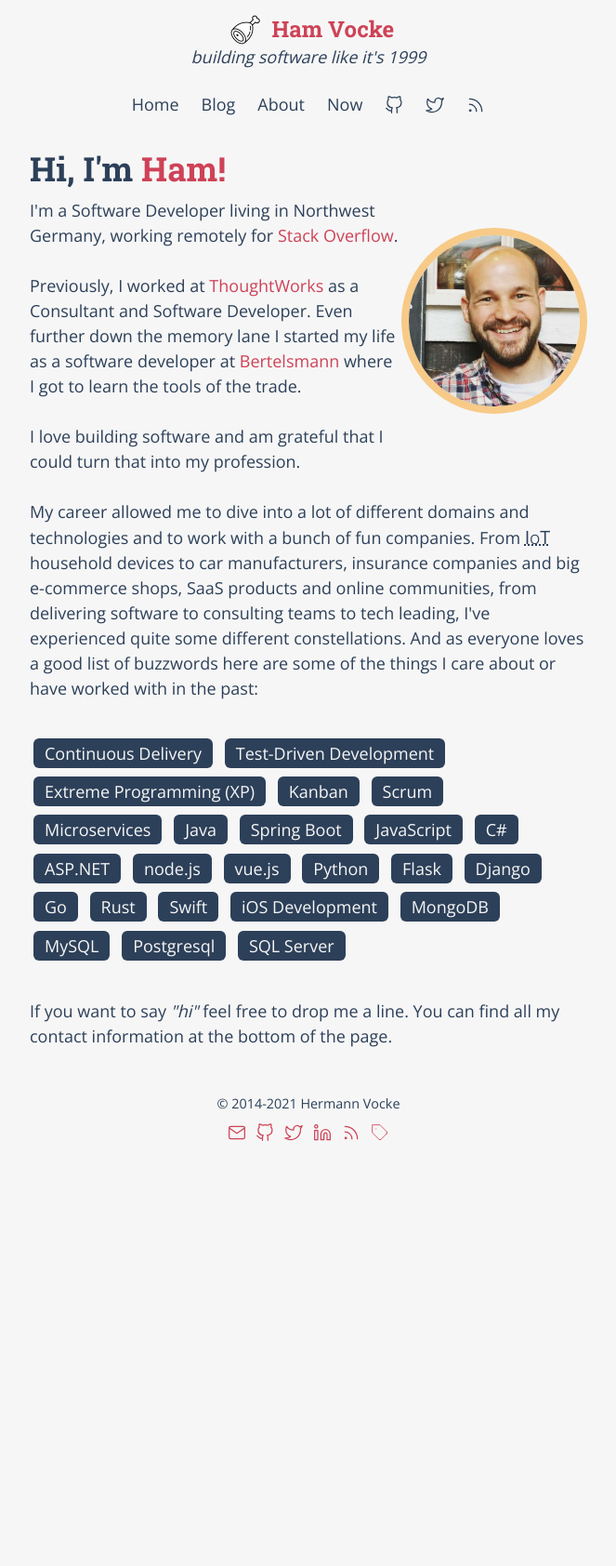
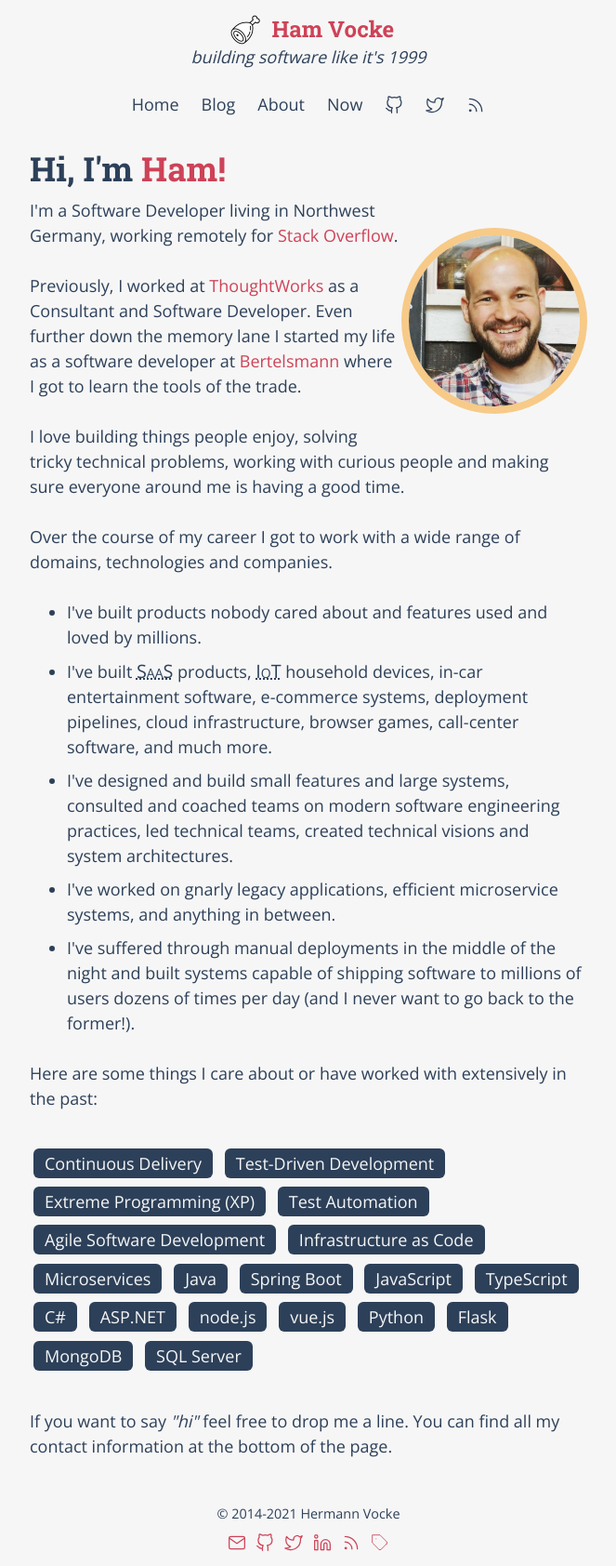
Before and after one commit to hamvocke/hamvocke.github.io, a Jekyll site: the page built from about/index.html, in a window 1280 px wide. Shown: the whole page at 93% size, without its empty margins (308-971 px from the left). Built offline with Jekyll 4.4.1, drawn with Linux system fonts in a browser that asks for light colours; before the commit the page ends 1243 px from its top, so only the background shows below that.

Commit message:
update "about" page

```diff
--- a/about/index.html
+++ b/about/index.html
@@ -12,34 +12,40 @@ title:  About Hermann Vocke
 
     <p>Previously, I worked at <a href="http://www.thoughtworks.com">ThoughtWorks</a> as a Consultant and Software Developer. Even further down the memory lane I started my life as a software developer at <a href="https://www.bertelsmann.de">Bertelsmann</a> where I got to learn the tools of the trade.</p>
 
-	<p>I love building software and am grateful that I could turn that into my profession.</p>
+	<p>I love building things people enjoy, solving tricky technical problems, working with curious people and making sure everyone around me is having a good time.</p>
 
-    <p>My career allowed me to dive into a lot of different domains and technologies and to work with a bunch of fun companies. From <abbr title="Internet of Things">IoT</abbr> household devices to car manufacturers, insurance companies and big e-commerce shops, SaaS products and online communities, from delivering software to consulting teams to tech leading, I've experienced quite some different constellations. And as everyone loves a good list of buzzwords here are some of the things I care about or have worked with in the past:</p>
+    <p>Over the course of my career I got to work with a wide range of domains, technologies and companies.</p>
+
+	<ul>
+		<li>I've built products nobody cared about and features used and loved by millions.</li></li>
+		<li>I've built <abbr title="Software as a Service">SaaS</abbr> products, <abbr title="Internet of Things">IoT</abbr> household devices, in-car entertainment software, e-commerce systems, deployment pipelines, cloud infrastructure, browser games, call-center software, and much more.</li></li>
+		<li>I've designed and build small features and large systems, consulted and coached teams on modern software engineering practices, led technical teams, created technical visions and system architectures.</li></li>
+		<li>I've worked on gnarly legacy applications, efficient microservice systems, and anything in between.</li>
+		<li>I've suffered through manual deployments in the middle of the night and built systems capable of shipping software to millions of users dozens of times per day (and I never want to go back to the former!).</li></li>
+
+	</ul>
+
+	<p>Here are some things I care about or have worked with extensively in the past:</p>
 
 	<div class="skills">
 		<span class="tag">Continuous Delivery</span>
 		<span class="tag">Test-Driven Development</span>
 		<span class="tag">Extreme Programming (XP)</span>
-		<span class="tag">Kanban</span>
-		<span class="tag">Scrum</span>
+		<span class="tag">Test Automation</span>
+		<span class="tag">Agile Software Development</span>
+		<span class="tag">Infrastructure as Code</span>
 		<span class="tag">Microservices</span>
 		<span class="tag">Java</span>
 		<span class="tag">Spring Boot</span>
 		<span class="tag">JavaScript</span>
+		<span class="tag">TypeScript</span>
 		<span class="tag">C#</span>
 		<span class="tag">ASP.NET</span>
 		<span class="tag">node.js</span>
 		<span class="tag">vue.js</span>
 		<span class="tag">Python</span>
 		<span class="tag">Flask</span>
-		<span class="tag">Django</span>
-		<span class="tag">Go</span>
-		<span class="tag">Rust</span>
-		<span class="tag">Swift</span>
-		<span class="tag">iOS Development</span>
 		<span class="tag">MongoDB</span>
-		<span class="tag">MySQL</span>
-		<span class="tag">Postgresql</span>
 		<span class="tag">SQL Server</span>
 	</div>
 
```
